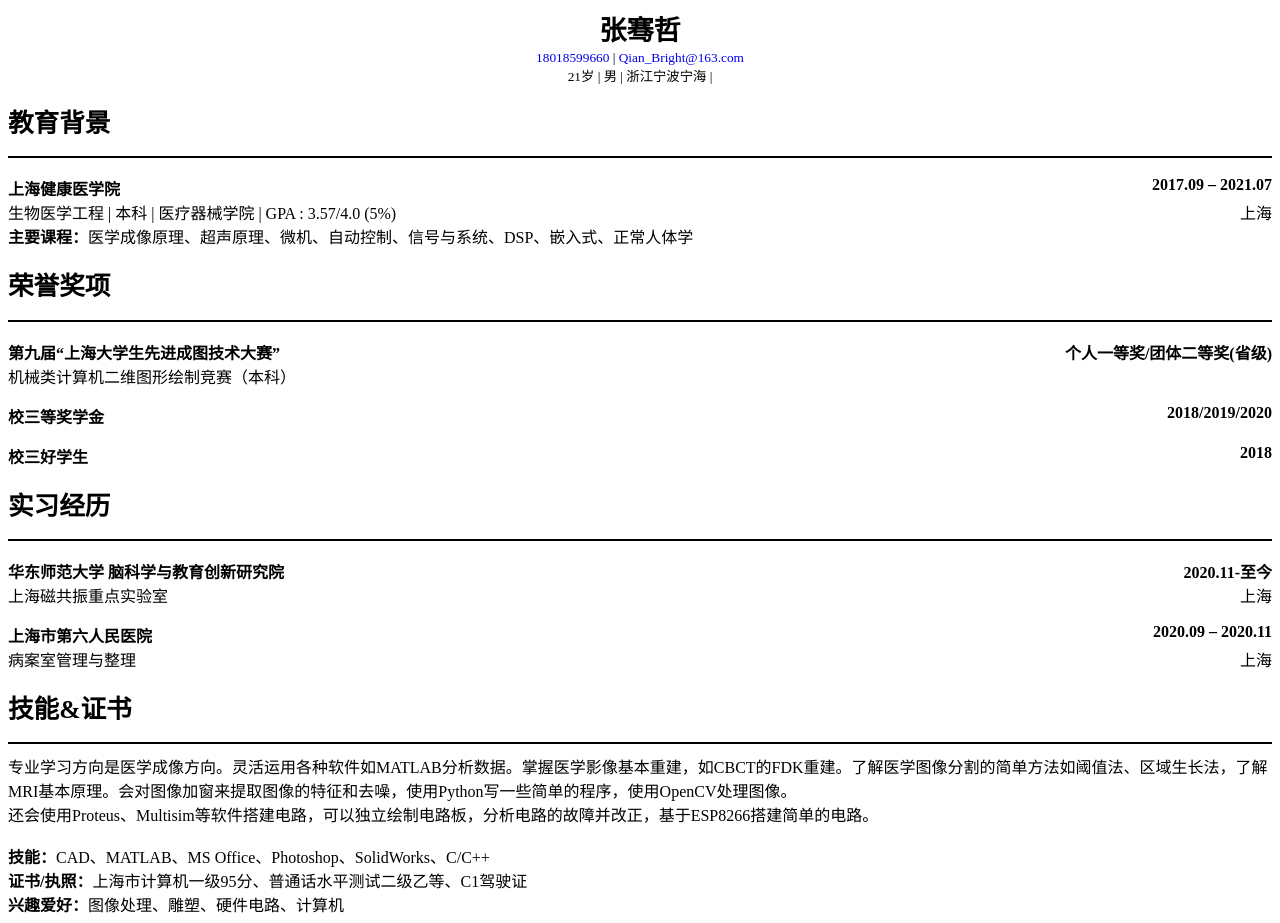
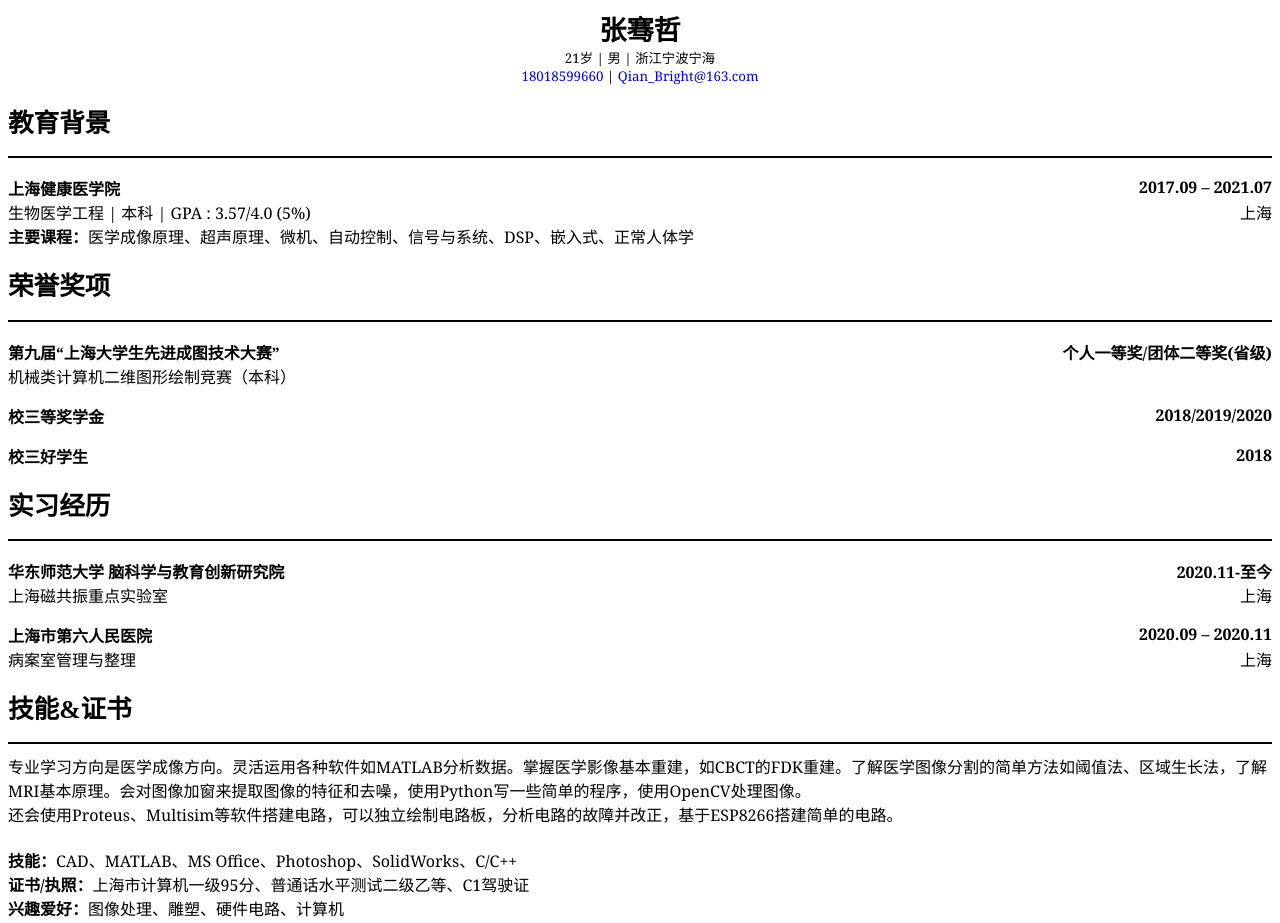
Before and after one commit to QianBright/QianBright.github.io, a plain HTML site: page resume/resume.html in a window 1280 px wide. Shown: the top 923 px of the page. Drawn offline with Linux system fonts and the light colour scheme.

Commit message:
new font

```diff
--- a/resume/resume.css
+++ b/resume/resume.css
@@ -9,6 +9,9 @@ a{
 .name{
     font-size: 170%;
     font-weight: bold;
+}
+.content{
+    font-family: Cambria, SimSun, “宋体”;
 }
 .title{
     font-size: 160%;
--- a/resume/resume.html
+++ b/resume/resume.html
@@ -11,32 +11,44 @@
 <body>
     <div class="head">
         <div class="name">张骞哲</div>
-        <small class="quote"><a href="tel:18018599660">18018599660</a> | <a href="mailto:Qian_Bright@163.com">Qian_Bright@163.com</a> </br>
-        <span id="age"></span> | 男 | <a href="https://www.amap.com/place/B023E0Y3SC" style="color:black;">浙江宁波宁海</a> | </small>
+        <small class="content"><span id="age"></span> | 男 | <a href="https://www.amap.com/place/B023E0Y3SC" style="color:black;">浙江宁波宁海</a> </br>
+            <a href="tel:18018599660">18018599660</a> | <a href="mailto:Qian_Bright@163.com">Qian_Bright@163.com</a>
+        </small>
     </div>
+
     <div>
         <h1 class="title">教育背景</h1> <hr />
+        <div class="content">
             <p><span class="bright">上海健康医学院<span class="time">2017.09 – 2021.07</span></span></br>
-            生物医学工程 | 本科 | 医疗器械学院 | GPA : 3.57/4.0 (5%)<span class="time">上海</span></br>
+                生物医学工程 | 本科 | GPA : 3.57/4.0 (5%)<span class="time">上海</span></br>
                 <strong>主要课程：</strong>医学成像原理、超声原理、微机、自动控制、信号与系统、DSP、嵌入式、正常人体学
             </p>
         </div>
+    </div>
+
     <div>
         <h1 class="title">荣誉奖项</h1> <hr />
+        <div class="content">
             <p><span class="bright">第九届“上海大学生先进成图技术大赛”<span class="time">个人一等奖/团体二等奖(省级)</span></span></br>
                 机械类计算机二维图形绘制竞赛（本科）</p>
             <p><span class="bright">校三等奖学金<span class="time">2018/2019/2020</span></span></p>
             <p><span class="bright">校三好学生<span class="time">2018</span></span></p>
         </div>
+    </div>
+
     <div>
         <h1 class="title">实习经历</h1> <hr />
+        <div class="content">
             <p><span class="bright">华东师范大学 脑科学与教育创新研究院<span class="time">2020.11-至今</span></span></br>
                 上海磁共振重点实验室<span class="time">上海</span></p>
             <p><span class="bright">上海市第六人民医院<span class="time">2020.09 – 2020.11</span></span></br>
                 病案室管理与整理<span class="time">上海</span></p>
         </div>
+    </div>
+
     <div>
         <h1 class="title">技能&证书</h1> <hr />
+        <div class="content">
             <div>专业学习方向是医学成像方向。灵活运用各种软件如MATLAB分析数据。掌握医学影像基本重建，如CBCT的FDK重建。了解医学图像分割的简单方法如阈值法、区域生长法，了解MRI基本原理。会对图像加窗来提取图像的特征和去噪，使用Python写一些简单的程序，使用OpenCV处理图像。</br>
                 还会使用Proteus、Multisim等软件搭建电路，可以独立绘制电路板，分析电路的故障并改正，基于ESP8266搭建简单的电路。
             </div>
@@ -45,8 +57,11 @@
             <div><strong>证书/执照：</strong>上海市计算机一级95分、普通话水平测试二级乙等、C1驾驶证</div>
             <div><strong>兴趣爱好：</strong>图像处理、雕塑、硬件电路、计算机</div>
         </div>
+    </div>
+
     <div>
         <h1 class="title">开源项目和作品</h1> <hr />
+        <div class="content">
             <p> <span class="bright">设计并制作按照给定任务完成物料搬运的智能机器人<span class="time">2020</span></span></br>
                 有定位、移动、避障、读取条形码及二维码、Wi-Fi网络通信、物料位置和颜色识别、物料抓取与载运路径规划等功能；可以自主运行，或采用无线人机交互手段操作。
             </p>
@@ -71,12 +86,16 @@
                 </ol>
             </p>
         </div>
+    </div>
+
     <div>
         <h1 class="title">社团和组织经历</h1> <hr />
+        <div class="content">
             <p><span class="bright">医疗器械学院外联部<span class="time">2018.05 – 2019.05</span></span></p>
             <p><span class="bright">复旦大学附属华山医院<span class="time">2018.04 – 2019.03</span></span></br>
                 门诊导医<span class="time">上海</span></p>
             <p><span class="bright">上海轨道交通<span class="time">2018.10 – 2019.05</span></span></br>引导咨询服务</p>
         </div>
+    </div>
 </body>
 </html>
```
Lines whose indentation alone changed are shown as unchanged.
